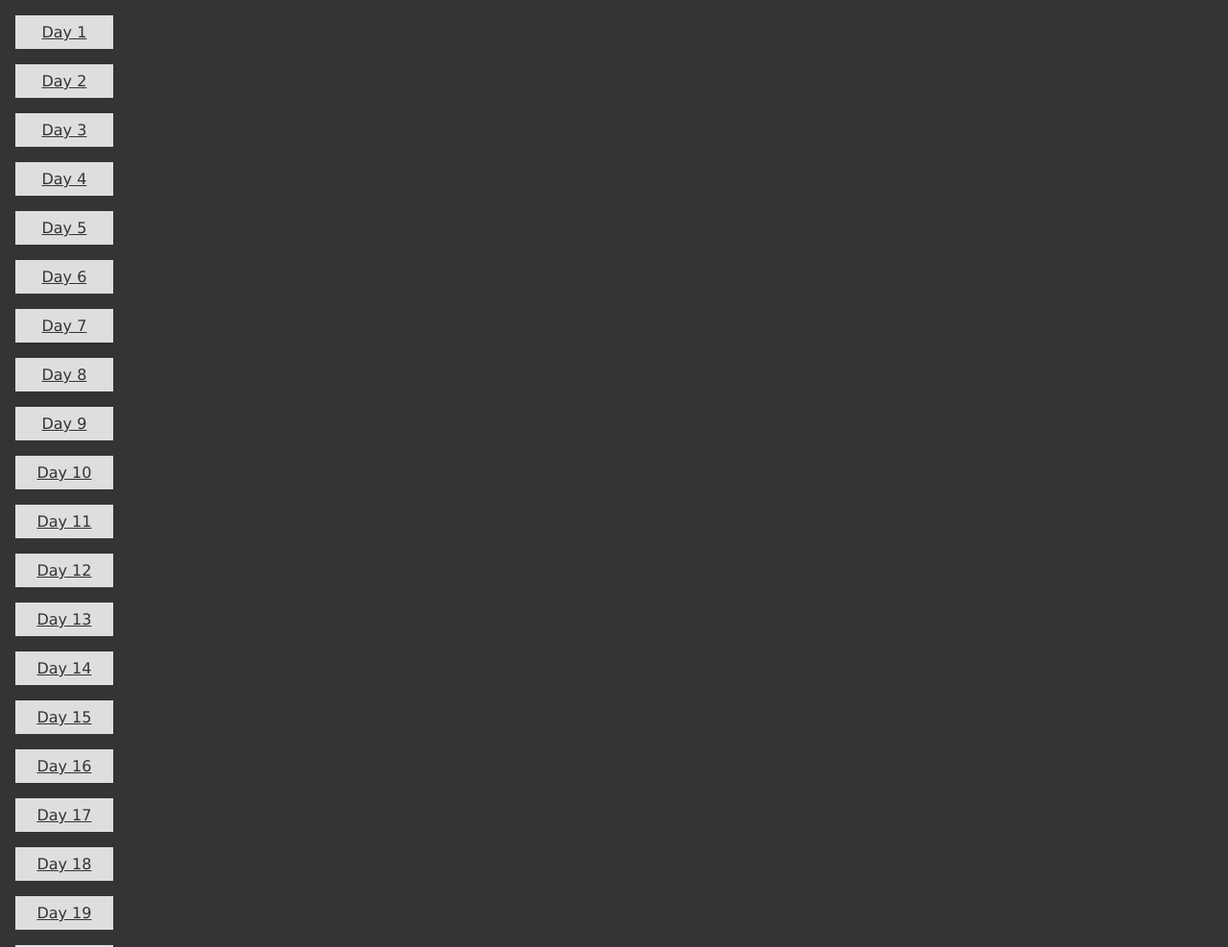
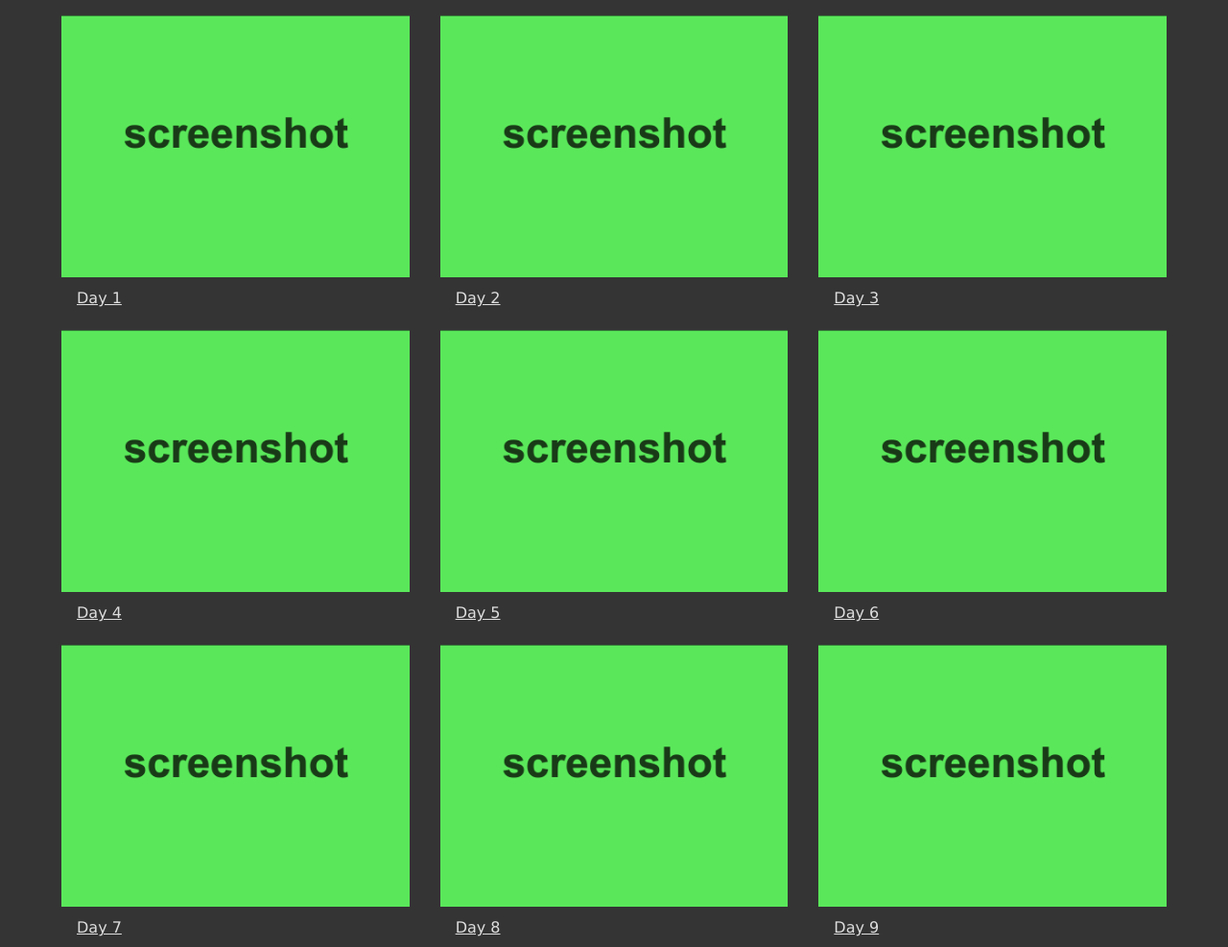
Before and after one commit to michaella23/css_battle, a plain HTML site: page index.html in a window 1280 px wide. Shown: the top 987 px of the page at 96% size. Drawn offline with Linux system fonts and the light colour scheme.

Commit message:
added placeholder image for daily solutions

```diff
--- a/script.js
+++ b/script.js
@@ -6,9 +6,13 @@ const solutionsOfTheDay = document.querySelectorAll(".solution-of-the-day")
 // create an element on the main page of the iste
 
 // anchor tag with an of href="day[i]/index.html"
+const screenshot = "screenshot.png"
 
 for (let i=0; i<30; i++) {
     mainContainer.innerHTML += `
-        <a href=day${[i]}/index.html>Day ${i + 1}</a>
+        <div class="solution-of-the-day">
+            <img src="screenshot.png" alt="lime green background with the word screenshot in a black Arial font"/>
+            <a href=day${[i]}/index.html>Day ${i + 1}</a>
+        </div>
     `
 }
--- a/styles.css
+++ b/styles.css
@@ -9,24 +9,33 @@ body {
     font-family: Verdana, Geneva, Tahoma, sans-serif;
 }
 
+img {
+    max-width: 100%;
+}
+
 a {
     display: block;
-    width: 10ch;
-    background-color: #dedede;
-    color: #343434;
+    width: max-content;
+    color: #dedede;
     margin-bottom: 1em;
     text-align: center;
     padding: 0.5em 1em;
 }
 
-.main-container {
+#main-container {
+    margin: 0 auto;
+    width: 90vw;
     display: grid;
-    grid-template-columns: repeat(3, 1fr);
+    gap: 0 2em;
+}
+
+@media (min-width: 450px) {
+    #main-container {
+        grid-template-columns: repeat(3, 1fr);
+    }
 }
 
 
-
 .solution-of-the-day {
-    width: 400px;
-    height: 300px;
+    text-align: center;
 }
```
Also changed, not shown: screenshot.png (added).
